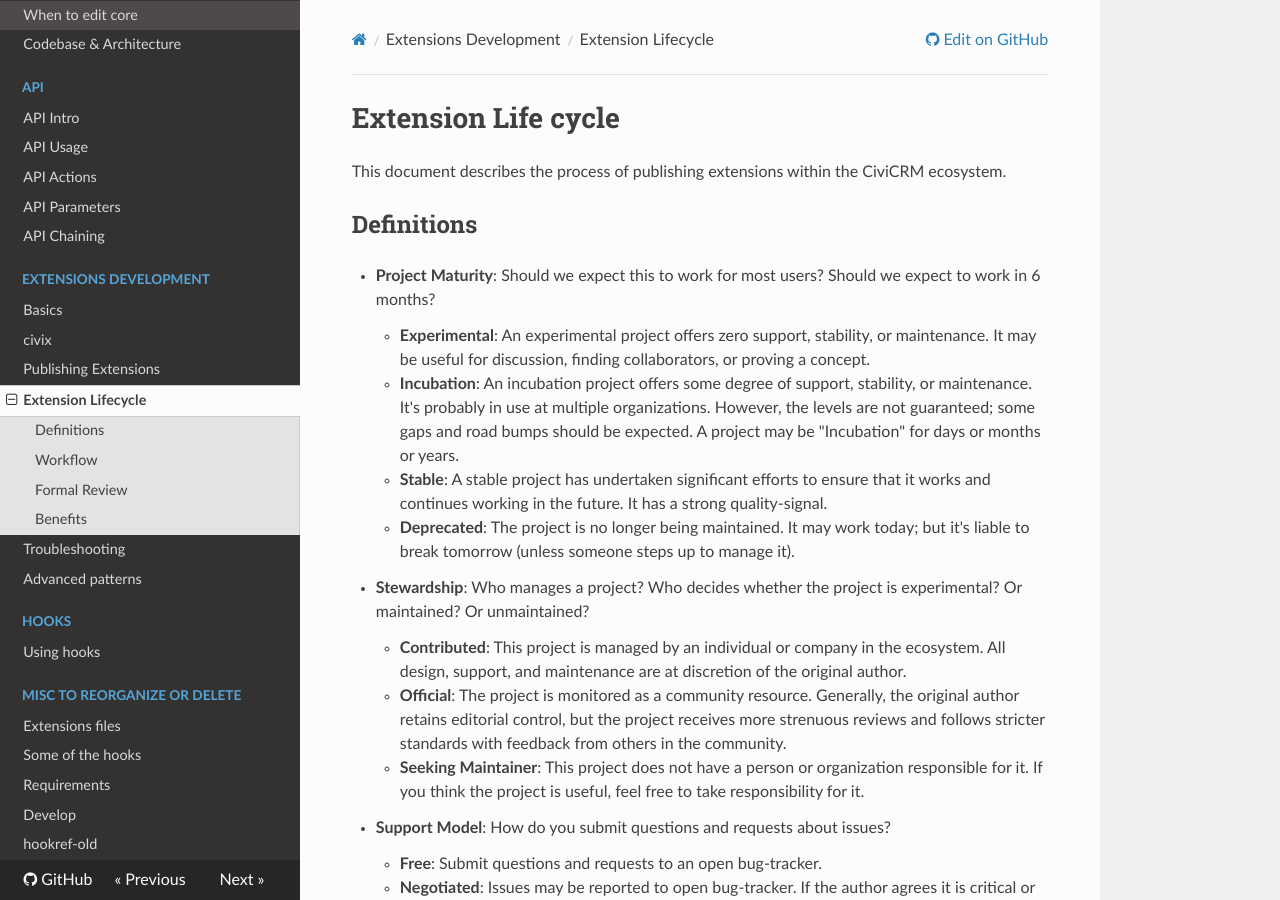
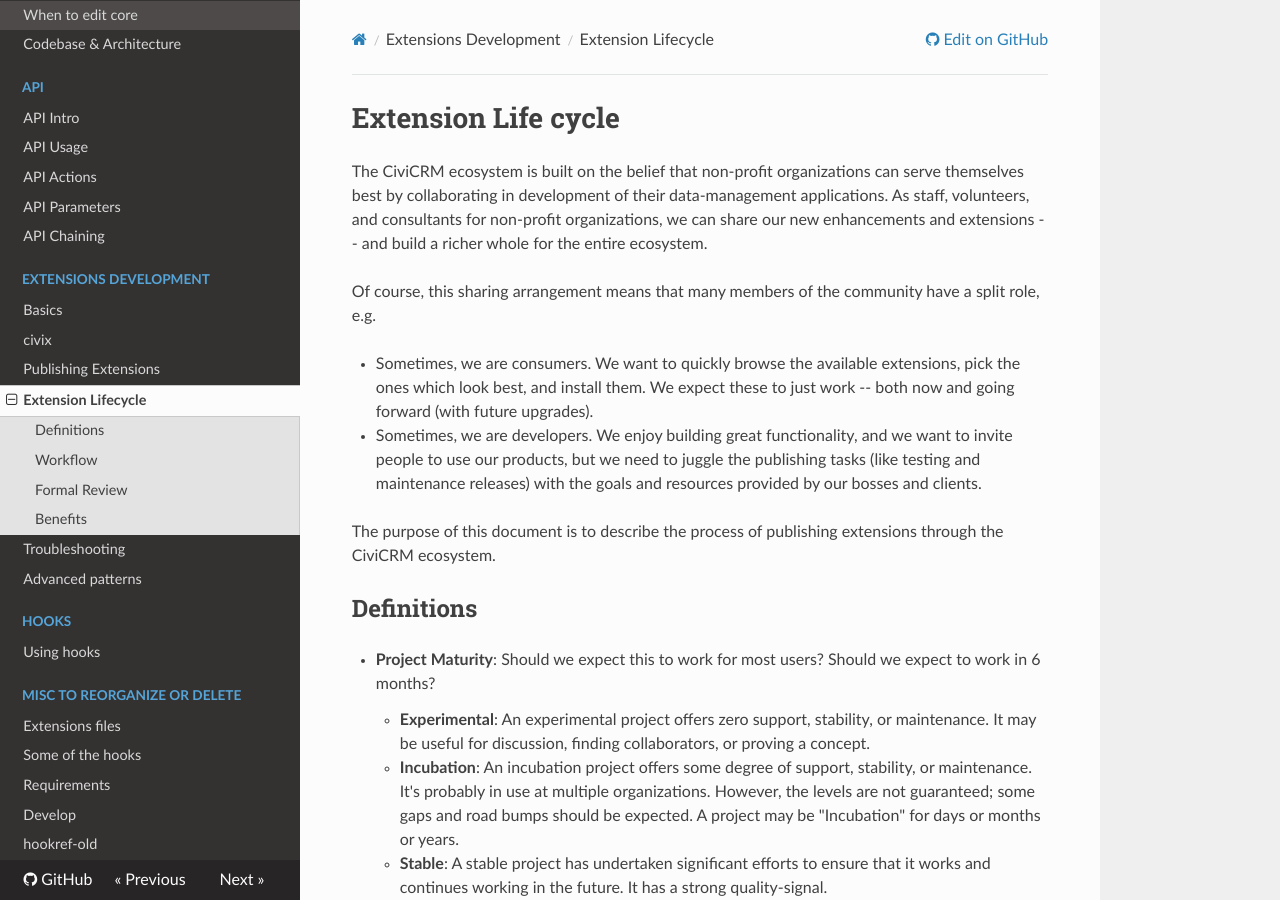
Before and after one commit to civicrm/civicrm-dev-docs, an MkDocs documentation site: the page built from docs/extend-stages.md, in a window 1280 px wide and 900 px high. Built offline with MkDocs 1.6.1, drawn with Linux system fonts in a browser that asks for light colours; nearby versions of some CDN libraries; old or Windows-style settings are respelled for this version of MkDocs.

Commit message:
extend-stages - reverting last commit which deleted intro paragraph

```diff
--- a/docs/extend-stages.md
+++ b/docs/extend-stages.md
@@ -1,6 +1,25 @@
 # Extension Life cycle
 
-This document describes the process of publishing extensions within the CiviCRM ecosystem.
+The CiviCRM ecosystem is built on the belief that non-profit
+organizations can serve themselves best by collaborating in development of their
+data-management applications.  As staff, volunteers, and consultants for
+non-profit organizations, we can share our new enhancements and extensions --
+and build a richer whole for the entire ecosystem.
+
+Of course, this sharing arrangement means that many members of the community
+have a split role, e.g.
+
+-   Sometimes, we are consumers. We want to quickly browse the available
+    extensions, pick the ones which look best, and install them. We
+    expect these to just work -- both now and going forward (with future
+    upgrades).
+-   Sometimes, we are developers.  We enjoy building great functionality, and we
+    want to invite people to use our products, but we need to juggle the
+    publishing tasks (like testing and maintenance releases) with the goals
+    and resources provided by our bosses and clients.
+
+The purpose of this document is to describe the process of publishing
+extensions through the CiviCRM ecosystem.
 
 ## Definitions
 
```
